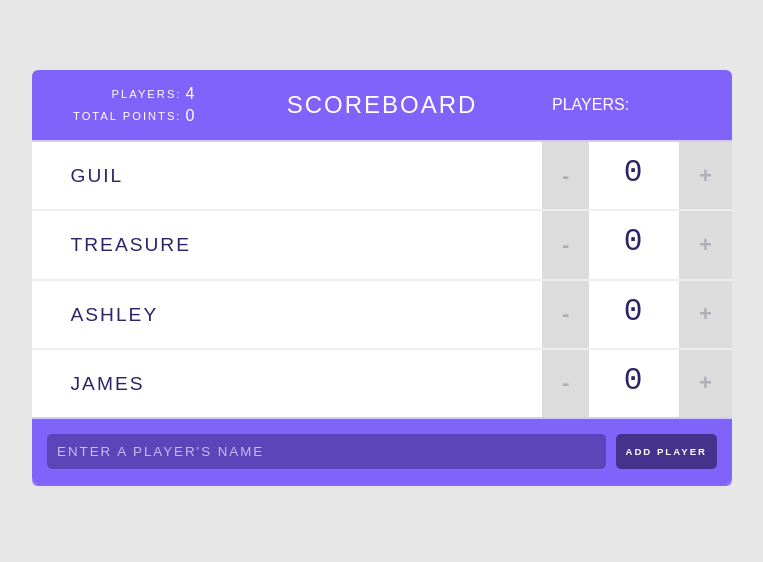
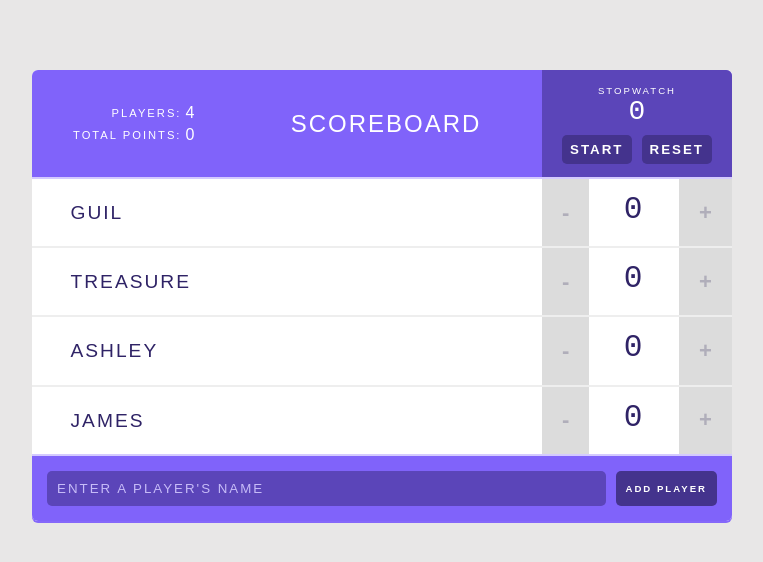
Before and after one commit to ayrtomVR/scoreboard-create-react, a React (Create React App) app: page / in a window 1280 px wide. Shown: the top 562 px of the page, without its empty margins (258-1021 px from the left). Built offline with nearby package versions, Linux system fonts and the light colour scheme.

Commit message:
designing the stopwatch

```diff
--- a/src/components/Header.js
+++ b/src/components/Header.js
@@ -1,12 +1,14 @@
 import React from 'react';
 import Stats from './Stats';
+import Stopwatch from './Stopwatch';
 
 const Header = (props) => {
     return (
         <header>
             <Stats players={props.players} />
             <h1>{props.title}</h1>
-            <span className="stats">Players: {props.totalPlayers}</span>
+            {/* <span className="stats">Players: {props.totalPlayers}</span> */}
+            <Stopwatch />
         </header>
     );
 };
--- /dev/null
+++ b/src/components/Stopwatch.js
@@ -0,0 +1,16 @@
+import React, { Component } from 'react';
+
+class Stopwatch extends Component {
+    render() {
+        return (
+            <div className="stopwatch">
+                <h2>Stopwatch</h2>
+                <span className="stopwatch-time">0</span>
+                <button>Start</button>
+                <button>Reset</button>
+            </div>
+        );
+    }
+}
+
+export default Stopwatch;
```
Also changed, not shown: package.json (+12 -0 lines).
